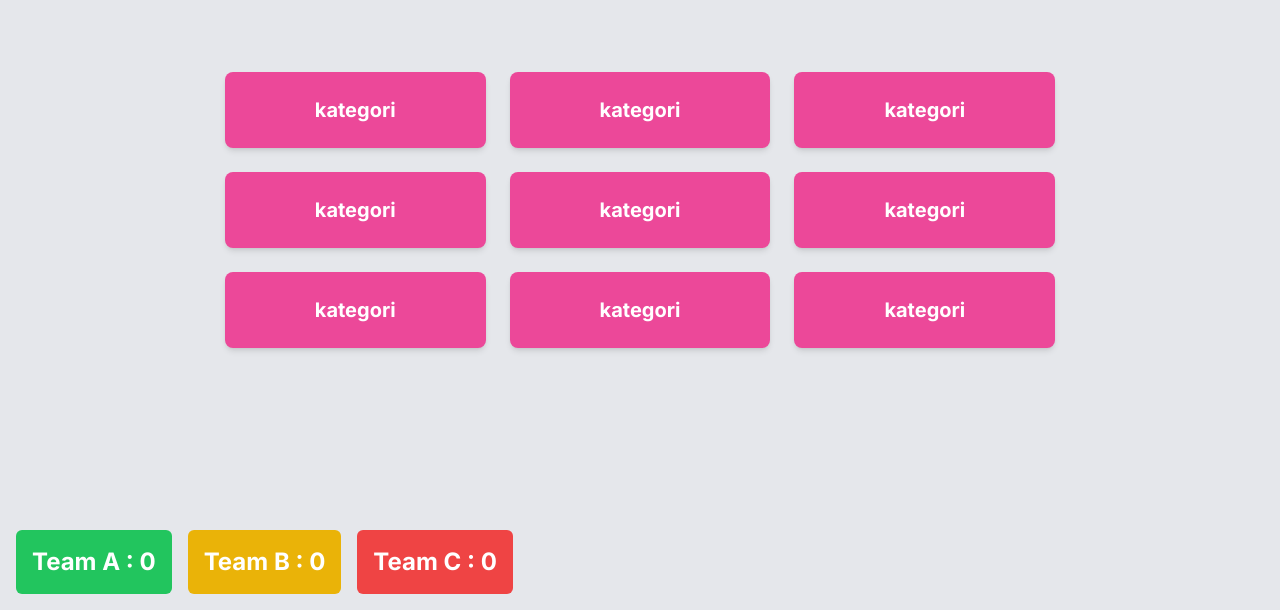
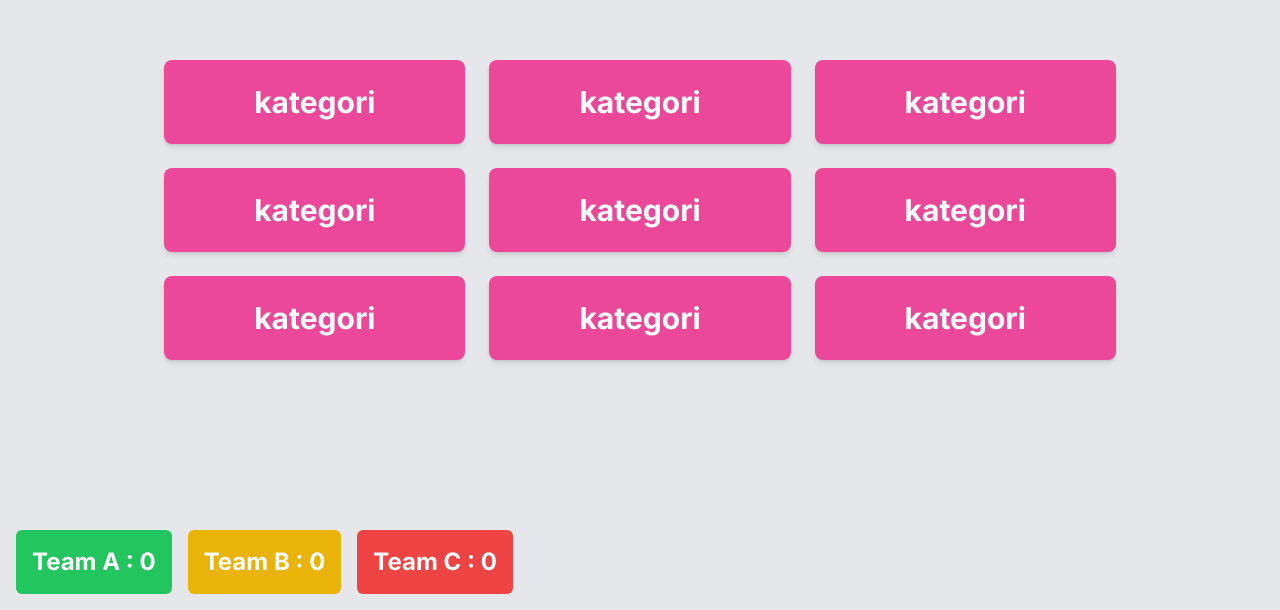
Before and after one commit to WahyuLamani/family-100-game, a Next.js app: page /game-2 in a window 1280 px wide. Shown: the part 190-800 px from the top of the page. Built offline with nearby package versions, Linux system fonts and the light colour scheme.

Commit message:
changes font in game 2

```diff
--- a/components/minicard.tsx
+++ b/components/minicard.tsx
@@ -56,7 +56,7 @@ const Card = ({
         }
       )}
     >
-      <span className="font-bold text-xl text-center">{category.name}</span>
+      <span className="font-bold text-3xl text-center">{category.name}</span>
     </div>
   );
 };
```
